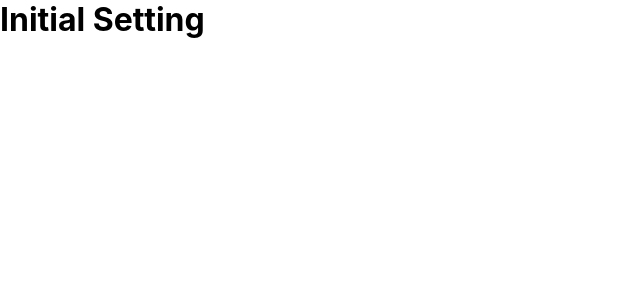
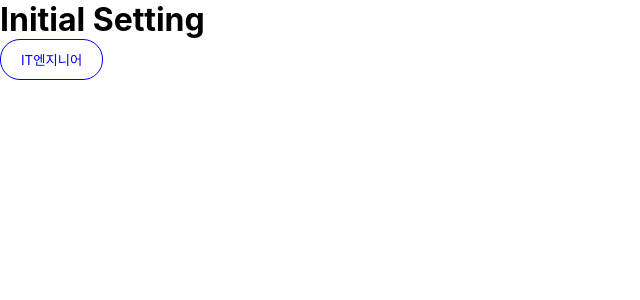
Before and after one commit to YAPP-Github/20th-ALL-Rounder-Team-1-Web, a React app: page / in a window 1280 px wide. Shown: the top 300 px of the page, without its empty margins (0-640 px from the left). Built offline with nearby package versions, Linux system fonts and the light colour scheme; a web font is replaced by a local one.

Commit message:
:sparkles: JobSelection 컴포넌트 추가

```diff
--- a/src/App.tsx
+++ b/src/App.tsx
@@ -1,10 +1,15 @@
 import { ModalPortal } from './ModalPortal';
 import { Modal } from '@/components';
+import { JobSelection } from './components/common/JobSelection';
+import { useState } from 'react';
 
 const App = () => {
+  const [isClicked, setIsClicked] = useState(false);
+
   return (
     <>
       <h1>Initial Setting</h1>
+      <JobSelection name={'IT엔지니어'} isClicked={isClicked} setIsClicked={setIsClicked} />
       <ModalPortal>
         <Modal />
       </ModalPortal>
--- /dev/null
+++ b/src/components/common/JobSelection.tsx
@@ -0,0 +1,40 @@
+import { Dispatch, SetStateAction } from 'react';
+import styled from 'styled-components';
+
+interface JobSelectionProps {
+  name: string;
+  isClicked: boolean;
+  setIsClicked: Dispatch<SetStateAction<boolean>>;
+}
+
+export const JobSelection = ({ name, isClicked, setIsClicked }: JobSelectionProps) => {
+  const onClick = () => {
+    return setIsClicked(!isClicked);
+  };
+
+  return (
+    <>
+      {isClicked ? (
+        <Selected onClick={onClick}>{name}</Selected>
+      ) : (
+        <NotSelected onClick={onClick}>{name}</NotSelected>
+      )}
+    </>
+  );
+};
+
+const Selected = styled.button`
+  background-color: #0000ff;
+  border: 1px solid #0000ff;
+  color: #ffffff;
+  padding: 10px 20px;
+  border-radius: 20px;
+`;
+
+const NotSelected = styled.button`
+  background-color: #ffffff;
+  border: 1px solid #0000ff;
+  color: #0000ff;
+  padding: 10px 20px;
+  border-radius: 20px;
+`;
```
